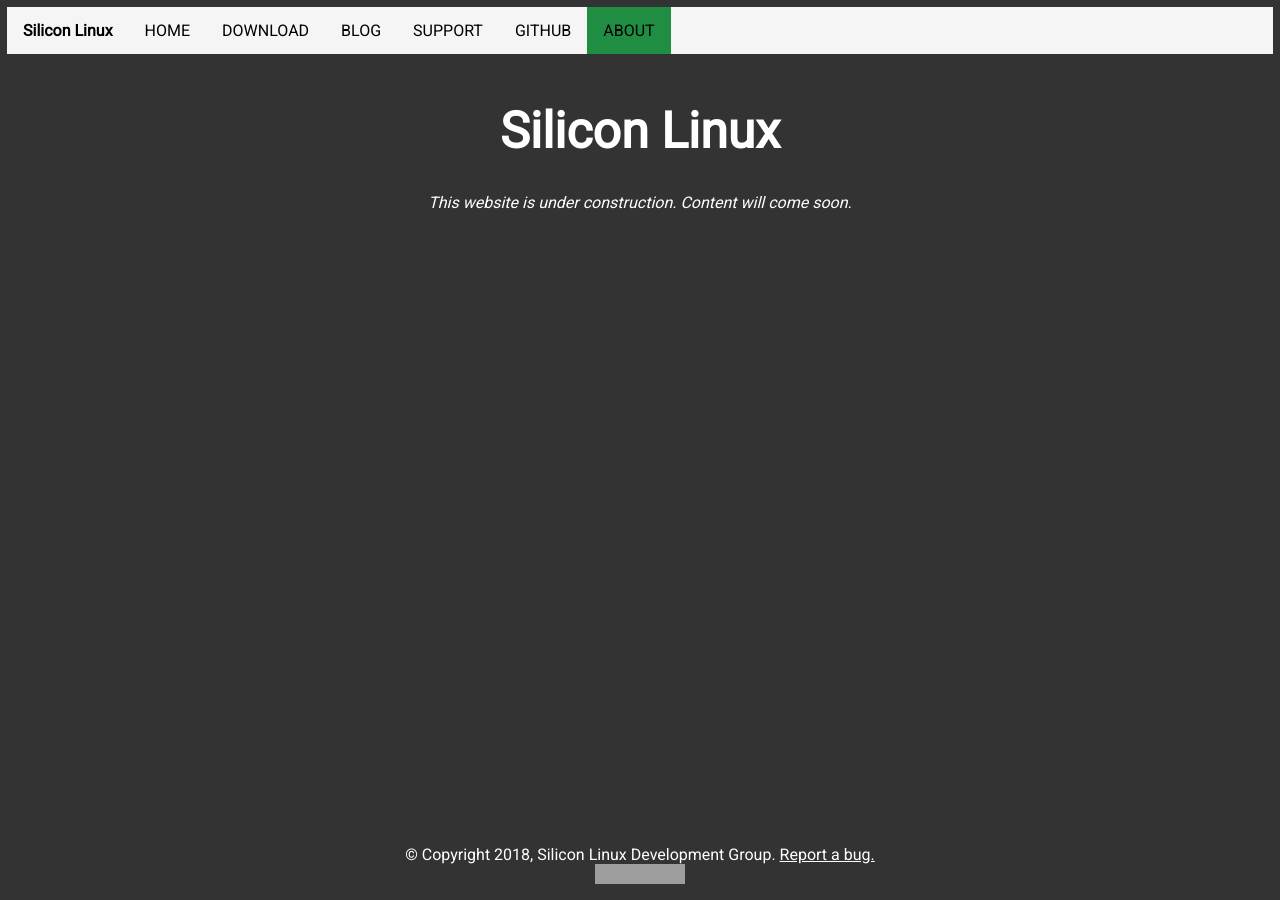
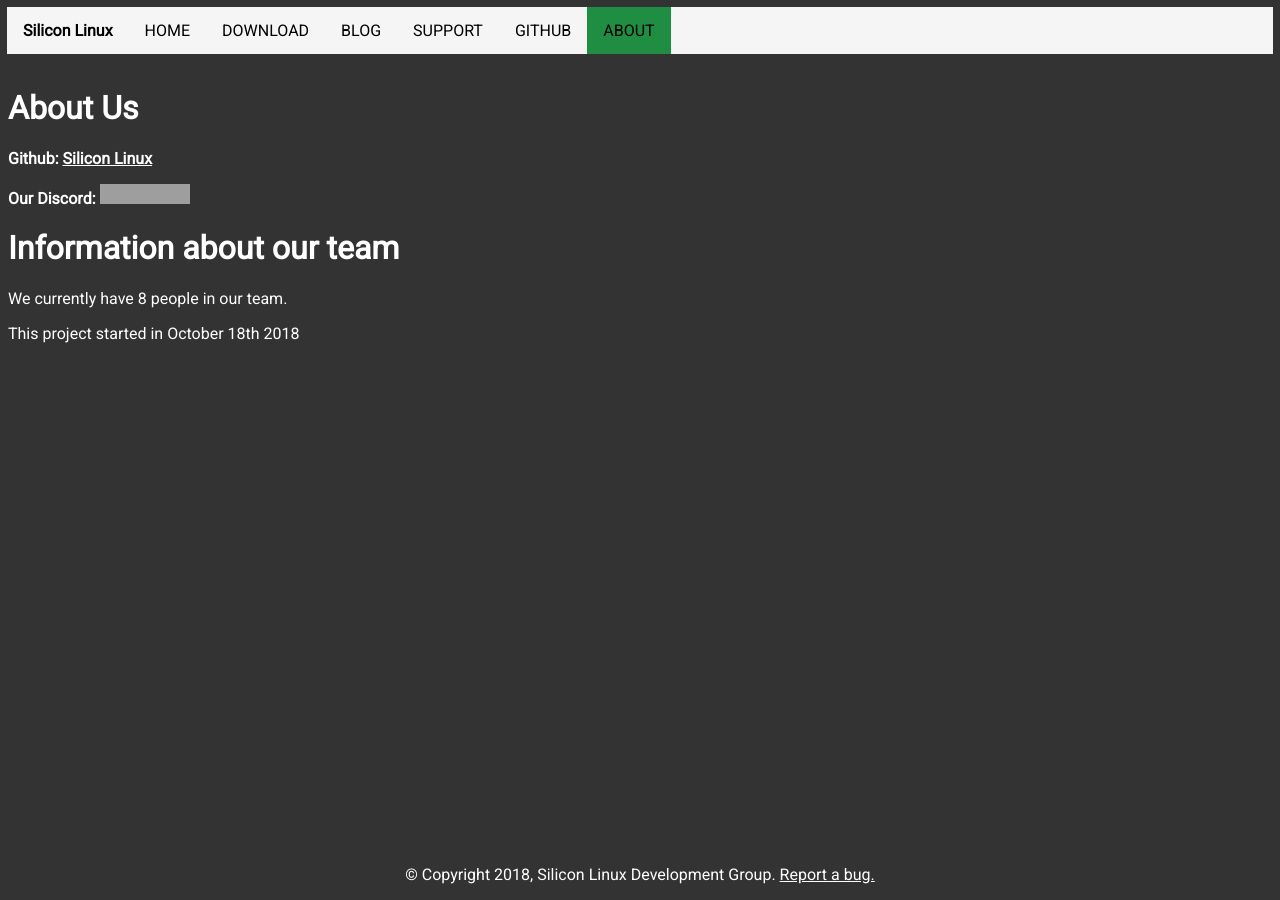
Before and after one commit to silicon-linux/silicon-linux.github.io, a Jekyll site: the page built from about.html, in a window 1280 px wide. Built offline with Jekyll 4.4.1, drawn with Linux system fonts in a browser that asks for light colours; grey boxes are pictures that could not be loaded.

Commit message:
Context on the about page

```diff
--- a/_includes/footer.html
+++ b/_includes/footer.html
@@ -1,3 +1,3 @@
 <div class="footer">
-  <p>&copy; Copyright 2018, Silicon Linux Development Group.   <a href="https://github.com/silicon-linux/silicon-linux.github.io/issues">Report a bug.</a><br><a href="https://discord.gg/EFhRDqG"><img src="https://img.shields.io/discord/502598767510290432.svg?colorB=7289DA&label=discord" alt="Discord Badge"></p>
+  <p>&copy; Copyright 2018, Silicon Linux Development Group.   <a href="https://github.com/silicon-linux/silicon-linux.github.io/issues">Report a bug.</a></p>
 </div>
--- a/about.html
+++ b/about.html
@@ -5,12 +5,16 @@
 <HTML>
   <HEAD>
     {% include heading.html %}
-    <TITLE>Silicon Linux</TITLE>
+    <TITLE>About | Silicon Linux</TITLE>
   </HEAD>
 <BODY>
   {% include navigator.html %}
-<h1 class ="title">Silicon Linux</h1>
-<p class="center"><i>This website is under construction. Content will come soon.</i></p>
+<h1>About Us</h1>
+<p><b>Github: <a href="https://github.com/silicon-linux">Silicon Linux</a></b><p>
+<p><b>Our Discord: <a href="https://discord.gg/QbuuAF5"><img src="https://img.shields.io/discord/502598767510290432.svg?colorB=7289DA&label=discord" alt="Discord Badge"></a></b></p>
+<h1>Information about our team</h1>
+<p>We currently have 8 people in our team.</p>
+<p>This project started in October 18th 2018</p>
 
   {% include footer.html %}
 </BODY>
```
